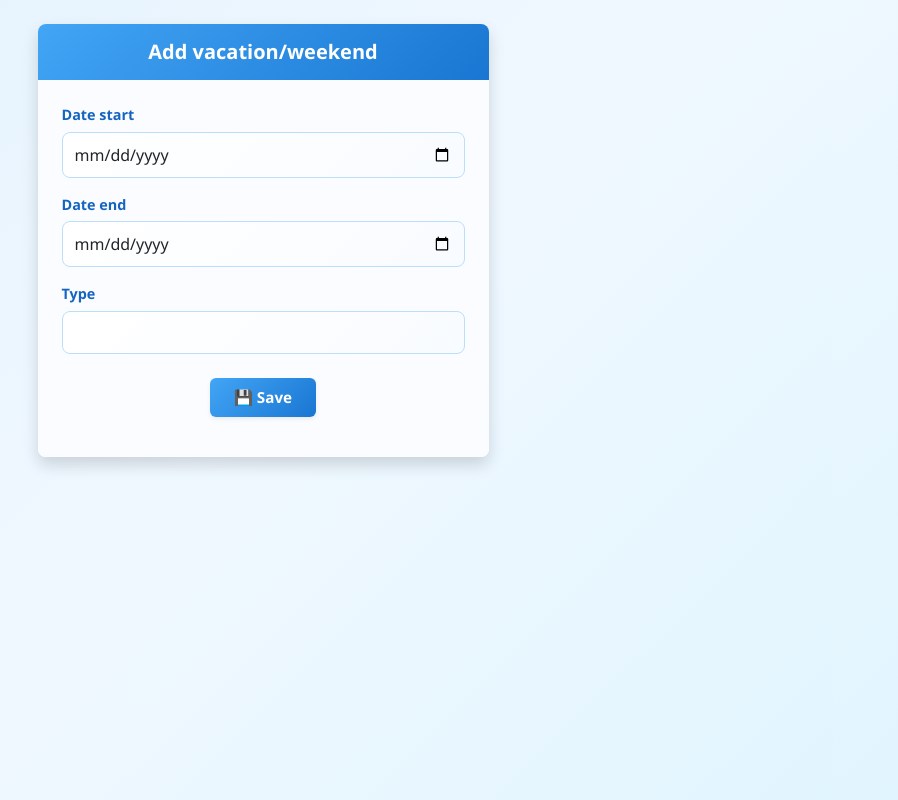
After one commit to mandari1ne/task-manager, a Django app: template project/manager/templates/add_vacation.html in a window 1280 px wide. The commit adds this page. Shown: the whole page, without its empty margins (377-1275 px from the left). Run offline with Django 5.2, Linux system fonts and the light colour scheme; the template is opened without the code that fills it: values that come from a table or form of the project are taken from there, others are empty.

Commit message:
create adding vacation

```diff
--- a/project/manager/forms.py
+++ b/project/manager/forms.py
@@ -1,10 +1,11 @@
 from django import forms
 from django.contrib.auth.forms import UserChangeForm
 from django.contrib.auth import get_user_model
-from .models import CustomUser, UserSchedule
-
+from django.core.exceptions import ValidationError
+from .models import CustomUser, UserSchedule, Vacation
 
 User = get_user_model()
+
 
 class DjangoUserChangeForm(UserChangeForm):
     class Meta:
@@ -30,17 +31,57 @@ class CustomUserUpdateForm(forms.ModelForm):
         self.fields['job_title'].widget.attrs['readonly'] = True
 
     def clean_department(self):
-
         return self.instance.department
 
     def clean_job_title(self):
+        return self.instance.job_title
 
-        return self.instance.job_title
 
 class CustomUserUpdateSchedule(forms.ModelForm):
     class Meta:
         model = UserSchedule
         fields = ('personal_hours_start', 'personal_hours_end')
 
-    # def __init__(self, *args, **kwargs):
-        # super().__init__(*args, **kwargs)
+
+class AddUserVacation(forms.ModelForm):
+    class Meta:
+        model = Vacation
+        fields = ('date_start', 'date_end', 'tag')
+
+        widgets = {
+            'date_start': forms.DateInput(
+                attrs={'type': 'date', 'class': 'form-control'}
+            ),
+            'date_end': forms.DateInput(
+                attrs={'type': 'date', 'class': 'form-control'}
+            ),
+        }
+
+    def __init__(self, *args, **kwargs):
+        self.user_schedule = kwargs.pop('user_schedule', None)
+
+        super().__init__(*args, **kwargs)
+
+    def clean(self):
+        cleaned_data = super().clean()
+        date_start = cleaned_data.get('date_start')
+        date_end = cleaned_data.get('date_end')
+
+        if not date_start or not date_end:
+            return cleaned_data
+
+        if date_end < date_start:
+            raise ValidationError('Date End should be greater than Date Start')
+
+        # проверка на пересечение с существующими записями
+        if self.user_schedule:
+            existing_vacations = Vacation.objects.filter(user_schedule=self.user_schedule)
+
+            for vacation in existing_vacations:
+                if not (date_end < vacation.date_start or date_start > vacation.date_end):
+                    raise ValidationError(
+                        f'The vacation intersects with an existing period: '
+                        f'{vacation.date_start} — {vacation.date_end}'
+                    )
+
+        return cleaned_data
--- /dev/null
+++ b/project/manager/templates/add_vacation.html
@@ -0,0 +1,164 @@
+<link
+  href="https://cdn.jsdelivr.net/npm/bootstrap@5.3.2/dist/css/bootstrap.min.css"
+  rel="stylesheet"
+>
+
+<div class="container py-4" style="background: linear-gradient(135deg, #e3f2fd 0%, #f0f8ff 50%, #e1f5fe 100%); min-height: 100vh;">
+  <div class="row justify-content-center">
+    <div class="col-md-7 col-lg-5">
+      <div class="card shadow border-0 rounded-3 overflow-hidden">
+        <div class="card-header text-center py-3" style="background: linear-gradient(135deg, #42a5f5 0%, #1976d2 100%); border: none;">
+          <h5 class="text-white fw-bold mb-0">Add vacation/weekend</h5>
+        </div>
+
+        <div class="card-body p-4" style="background-color: #fafcff;">
+
+          {% if messages %}
+            {% for message in messages %}
+              <div class="alert alert-{{ message.tags }} alert-dismissible fade show border-0 shadow-sm" role="alert"
+                   style="{% if message.tags == 'success' %}background: linear-gradient(135deg, #e8f5e8, #d4edda); border-left: 4px solid #28a745;{% else %}background: linear-gradient(135deg, #ffe8e8, #f8d7da); border-left: 4px solid #dc3545;{% endif %}">
+                <div class="d-flex align-items-center">
+                  <i class="{% if message.tags == 'success' %}text-success{% else %}text-danger{% endif %} me-2">
+                    {% if message.tags == 'success' %}✓{% else %}⚠{% endif %}
+                  </i>
+                  <span class="small">{{ message }}</span>
+                </div>
+                <button type="button" class="btn-close btn-close-sm" data-bs-dismiss="alert" aria-label="Close"></button>
+              </div>
+            {% endfor %}
+          {% endif %}
+
+          {% if vacation_form.non_field_errors %}
+            <div class="alert alert-danger border-0 shadow-sm small" style="background: linear-gradient(135deg, #ffe8e8, #f8d7da); border-left: 4px solid #dc3545;">
+              <div class="d-flex align-items-center">
+                <i class="text-danger me-2">⚠</i>
+                <div>
+                  {% for error in vacation_form.non_field_errors %}
+                    <div class="fw-medium">{{ error }}</div>
+                  {% endfor %}
+                </div>
+              </div>
+            </div>
+          {% endif %}
+
+          <form method="post" novalidate>
+            {% csrf_token %}
+
+            <div class="mb-3">
+              <label for="id_date_start" class="form-label fw-semibold small" style="color: #1565c0;">
+                Date start
+              </label>
+              {{ vacation_form.date_start }}
+              {% if vacation_form.date_start.errors %}
+                <div class="text-danger small mt-1 fw-medium">
+                  {{ vacation_form.date_start.errors.0 }}
+                </div>
+              {% endif %}
+            </div>
+
+            <div class="mb-3">
+              <label for="id_date_end" class="form-label fw-semibold small" style="color: #1565c0;">
+                Date end
+              </label>
+              {{ vacation_form.date_end }}
+              {% if vacation_form.date_end.errors %}
+                <div class="text-danger small mt-1 fw-medium">
+                  {{ vacation_form.date_end.errors.0 }}
+                </div>
+              {% endif %}
+            </div>
+
+            <div class="mb-4">
+              <label for="id_tag" class="form-label fw-semibold small" style="color: #1565c0;">
+                Type
+              </label>
+              {{ vacation_form.tag }}
+              {% if vacation_form.tag.errors %}
+                <div class="text-danger small mt-1 fw-medium">
+                  {{ vacation_form.tag.errors.0 }}
+                </div>
+              {% endif %}
+            </div>
+
+            <div class="text-center mt-4">
+              <button type="submit" class="btn btn-primary px-4 py-2 rounded-2 shadow-sm fw-semibold"
+                      style="background: linear-gradient(135deg, #42a5f5 0%, #1976d2 100%); border: none; font-size: 0.95rem;">
+                💾 Save
+              </button>
+            </div>
+          </form>
+        </div>
+      </div>
+    </div>
+  </div>
+</div>
+
+<style>
+  body {
+    background: linear-gradient(135deg, #e3f2fd 0%, #f0f8ff 50%, #e1f5fe 100%);
+    font-family: 'Segoe UI', Tahoma, Geneva, Verdana, sans-serif;
+  }
+
+  .card {
+    background: rgba(255, 255, 255, 0.95);
+    border: 1px solid rgba(255, 255, 255, 0.2);
+  }
+
+  input, select, textarea {
+    background: linear-gradient(135deg, #ffffff 0%, #f8fbff 100%) !important;
+    border: 1.5px solid #bbdefb !important;
+    border-radius: 8px !important;
+    padding: 10px 12px !important;
+    font-size: 0.9rem;
+    transition: all 0.2s ease;
+    color: #1976d2;
+    width: 100%;
+  }
+
+  input:focus, textarea:focus {
+    border-color: #42a5f5 !important;
+    box-shadow: 0 0 0 2px rgba(66, 165, 245, 0.15) !important;
+    background: linear-gradient(135deg, #ffffff 0%, #e3f2fd 100%) !important;
+  }
+
+  input::placeholder {
+    color: #90caf9 !important;
+    font-size: 0.9rem;
+  }
+
+  .form-label {
+    font-size: 0.9rem;
+    margin-bottom: 6px;
+  }
+
+  .btn-primary {
+    background: linear-gradient(135deg, #42a5f5 0%, #1976d2 100%);
+    border: none;
+    transition: all 0.2s ease;
+  }
+
+  .btn-primary:hover {
+    background: linear-gradient(135deg, #4fc3f7 0%, #1e88e5 100%);
+    transform: translateY(-1px);
+  }
+
+  .alert {
+    border-radius: 8px;
+    border: none;
+    padding: 12px;
+    margin-bottom: 16px;
+    font-size: 0.85rem;
+  }
+
+  @keyframes fadeIn {
+    from { opacity: 0; }
+    to { opacity: 1; }
+  }
+
+  .card {
+    animation: fadeIn 0.4s ease-out;
+  }
+</style>
+
+<link href="https://cdn.jsdelivr.net/npm/bootstrap-icons@1.11.0/font/bootstrap-icons.css" rel="stylesheet">
+<script src="https://cdn.jsdelivr.net/npm/bootstrap@5.3.2/dist/js/bootstrap.bundle.min.js"></script>
--- a/project/manager/urls.py
+++ b/project/manager/urls.py
@@ -6,11 +6,11 @@ urlpatterns = [
     path('api_holiday/', api.HolidayApiView.as_view(), name='api_holiday'),
     path('api_test_hol/', api.get_holiday, name='get_holiday'),
     path('api_post_task/', api.post_task, name='post_task'),
-    path('', views.IndexView.as_view()),
+    path('', views.IndexView.as_view(), name='index'),
     path('tasks/', views.get_tasks, name='tasks'),
     path('login/', auth_views.LoginView.as_view(template_name='login.html'), name='login'),
     path('logout/', auth_views.LogoutView.as_view(), name='logout'),
     path('profile/', views.profile_view, name='profile'),
     path('change_password/', views.change_password, name='change_password'),
-    path('personal_time/', views.get_personal_time, name='personal_time'),
+    path('add_vacation/', views.add_vacation, name='add_vacation'),
 ]
```
Also changed, not shown: project/manager/templates/index.html (+7 -2 lines), project/manager/views.py (+27 -11 lines).
